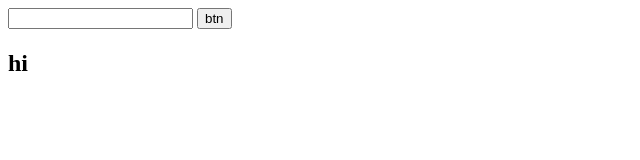
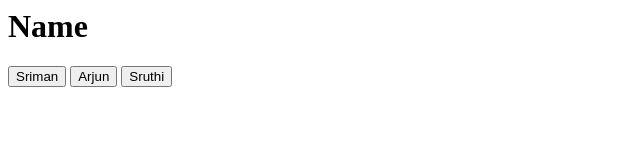
Before and after one commit to srimanram/Guess-the-number-, a plain HTML site: page Task/index.html in a window 1280 px wide. Shown: the whole page, without its empty margins (0-640 px from the left). Drawn offline with Linux system fonts and the light colour scheme.

Commit message:
Update index.html

```diff
--- a/Task/index.html
+++ b/Task/index.html
@@ -1,4 +1,4 @@
-<input id="in">
+<!-- <input id="in">
 <button onclick="click()">btn</button>
 <h1 id="result"></h1>
 <h2>hi</h2>
@@ -28,4 +28,16 @@
 function Change(){
     btn.style.backgroundColor="Blue"
 }
+</script> -->
+<h1 id="head">Name</h1>
+<button onclick="update(event)">Sriman</button>
+<button onclick="update(event)">Arjun</button>
+<button onclick="update(event)">Sruthi</button>
+
+<script>
+    var he=document.getElementById("head");
+
+    function update(event){
+        he.textContent = event.target.textContent;
+}
 </script>
```
